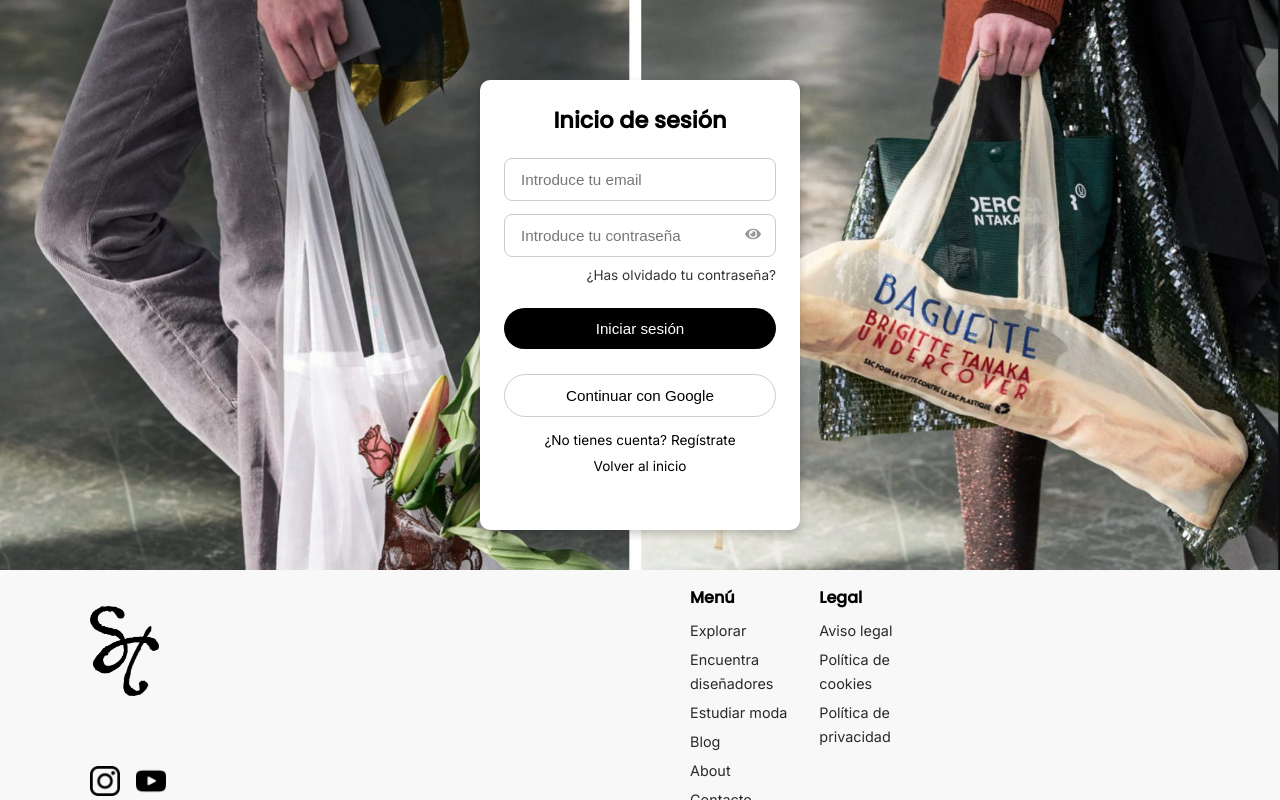
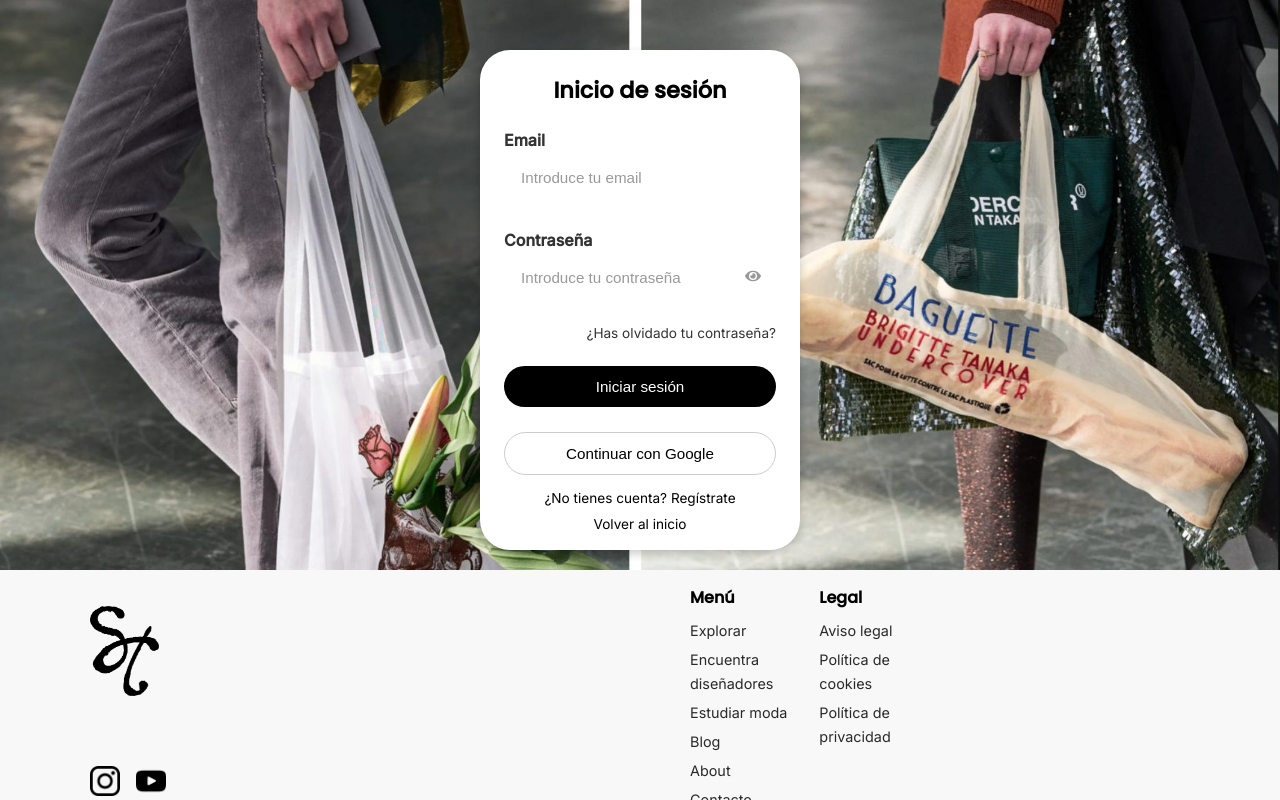
Before and after one commit to jaume768/Frontend-student-station, a React (Vite) app: page / in a window 1280 px wide. Both pictures are taken after a click on the link "Inicio sesión". Built offline with nearby package versions, Linux system fonts and the light colour scheme.

Commit message:
login millorat

```diff
--- a/src/components/home/LoginModal.jsx
+++ b/src/components/home/LoginModal.jsx
@@ -15,14 +15,18 @@
                 <h1>Inicio de sesión</h1>
 
                 <div className="input-group">
+                    <label htmlFor="email">Email</label>
                     <input
+                        id="email"
                         type="email"
                         placeholder="Introduce tu email"
                     />
                 </div>
 
                 <div className="input-group password-group">
+                    <label htmlFor="password">Contraseña</label>
                     <input
+                        id="password"
                         type={showPassword ? 'text' : 'password'}
                         placeholder="Introduce tu contraseña"
                     />
--- a/src/components/home/css/efecto-parallex.css
+++ b/src/components/home/css/efecto-parallex.css
@@ -72,4 +72,8 @@
     .parallax-content {
         display: none;
     }
+
+    .parallax-wrapper {
+        display: none;
+    }
 }
--- a/src/components/home/css/header-footer.css
+++ b/src/components/home/css/header-footer.css
@@ -86,16 +86,6 @@
     border: none;
     font-size: 1.8em;
     cursor: pointer;
-}
-
-.parallax-wrapper {
-    position: absolute;
-    top: 0;
-    left: 0;
-    width: 100%;
-    height: 200vh;
-    overflow: hidden;
-    animation: scrollCycle 30s linear infinite;
 }
 
 .call-to-action {
--- a/src/components/home/css/login-modal.css
+++ b/src/components/home/css/login-modal.css
@@ -13,11 +13,11 @@
 .login-card {
     width: 320px;
     background-color: #fff;
-    border-radius: 10px;
-    margin-top: 80px;
+    border-radius: 30px;
     padding: 1.5rem;
+    height: 500px;
+    margin-top: 50px;
     box-shadow: 0 4px 8px rgba(0, 0, 0, 0.2);
-    height: 450px;
     display: flex;
     flex-direction: column;
     gap: 0.8rem;
@@ -31,26 +31,62 @@
 
 .input-group {
     position: relative;
+    margin-bottom: 1rem;
+}
+
+.input-group label {
+    display: block;
+    margin-bottom: 0.25rem;
+    font-weight: bold;
+    color: #333;
 }
 
 .input-group input {
     width: 100%;
     padding: 0.75rem 1rem;
     font-size: 0.95rem;
-    border: 1px solid #ccc;
+    background-color: #fff;
+    color: black;
+    border: 1px solid transparent;
     border-radius: 8px;
     outline: none;
+    transition: border-color 0.3s ease;
+}
+
+.input-group input::placeholder {
+    color: #999;
+    transition: opacity 0.2s ease;
+}
+
+.input-group input:focus {
+    border: 2px solid #333;
+}
+
+.input-group input:focus::placeholder {
+    opacity: 0;
 }
 
 .password-group {
-    display: flex;
-    align-items: center;
+    position: relative;
+    margin-bottom: 1rem;
+}
+
+.password-group input {
+    width: 100%;
+    padding: 0.75rem 1rem;
+    font-size: 0.95rem;
+    background-color: #fff;
+    color: black;
+    border: 1px solid transparent;
+    border-radius: 8px;
+    outline: none;
+    transition: border-color 0.3s ease;
 }
 
 .toggle-password {
     position: absolute;
     right: 15px;
-    top: 50%;
+    top: 70%;
     transform: translateY(-50%);
     cursor: pointer;
     color: #999;
@@ -124,3 +160,9 @@
     color: #666;
     margin-top: -2px;
 }
+
+@media (max-width: 668px) {
+    .login-card {
+        margin-top: 40%;
+    }
+}
```
